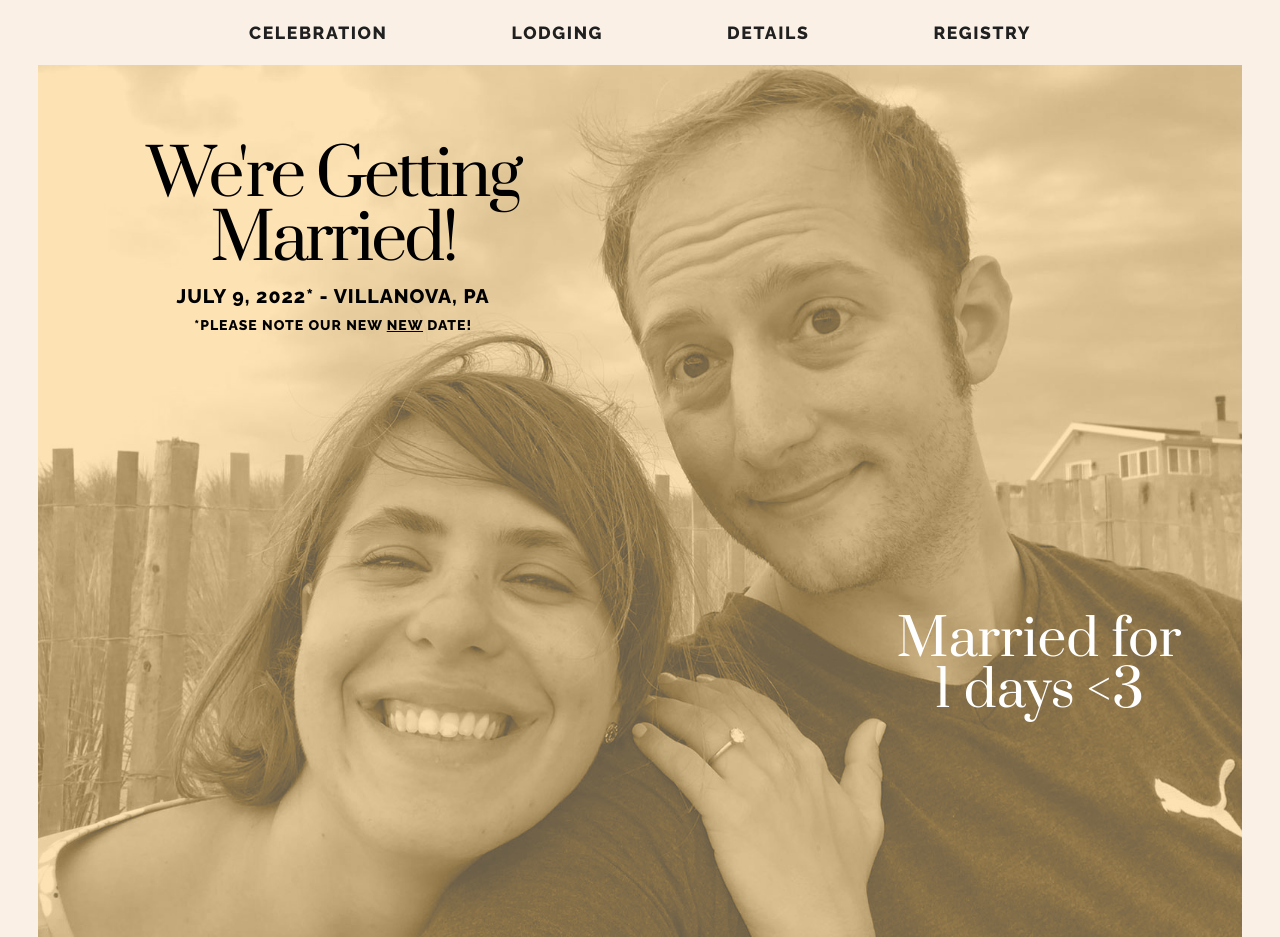
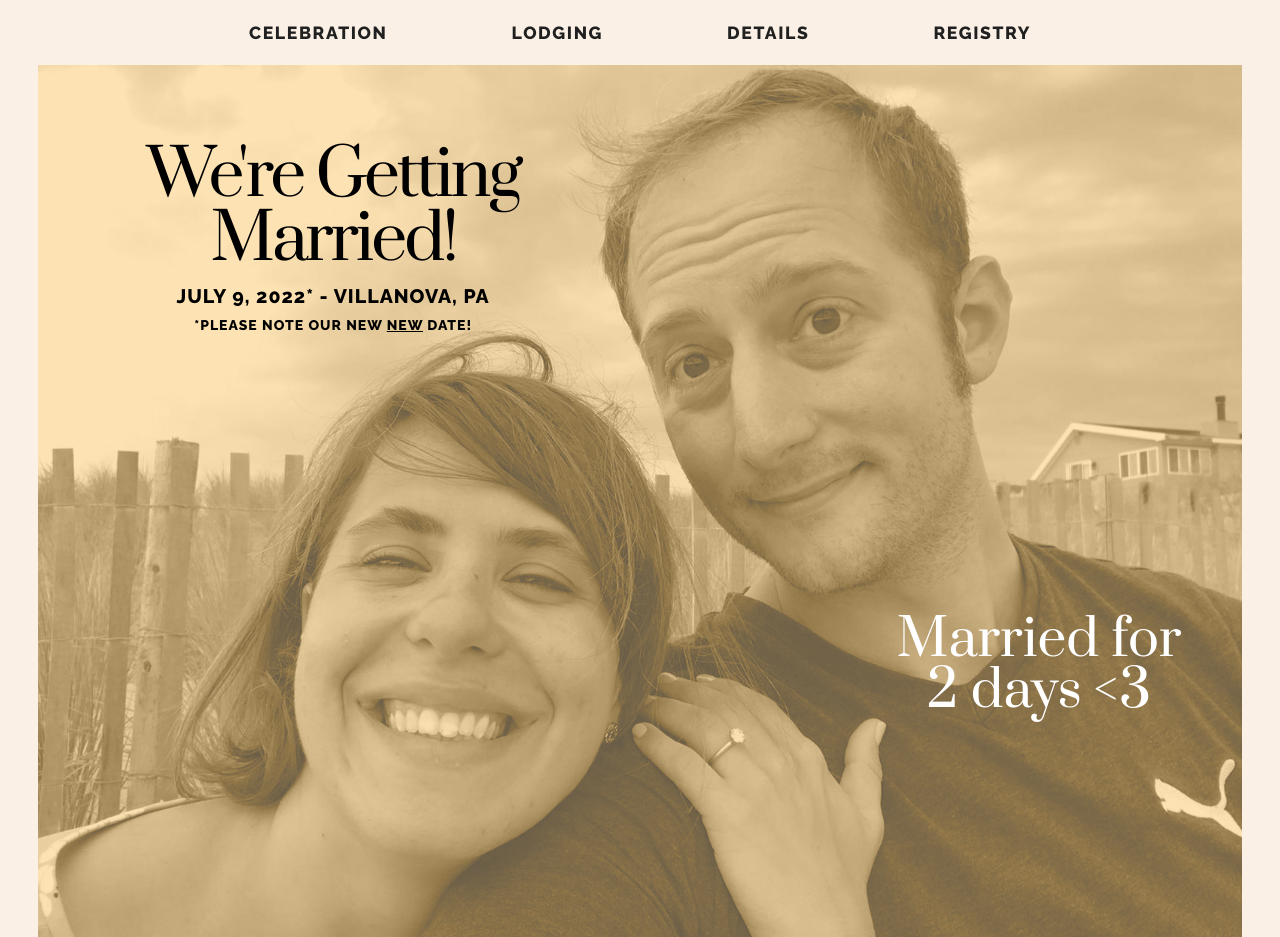
Before and after one commit to dmschulman/davidandadriennewed, a plain HTML site: page index.html in a window 1280 px wide. Shown: the top 937 px of the page. Drawn offline with nearby package versions, Linux system fonts and the light colour scheme.

Commit message:
Update index.html

```diff
--- a/index.html
+++ b/index.html
@@ -197,7 +197,7 @@
 
     <script type="text/javascript">
         $(document).ready(function () {
-            var weddingDate = moment.tz("2022-07-09 18:00", "America/New_York");
+            var weddingDate = moment.tz("2022-07-09 00:00", "America/New_York");
             $("#clock #countdown").countdown(weddingDate.toDate(), {
                 elapse: true,
                 //precision: 60000
```
